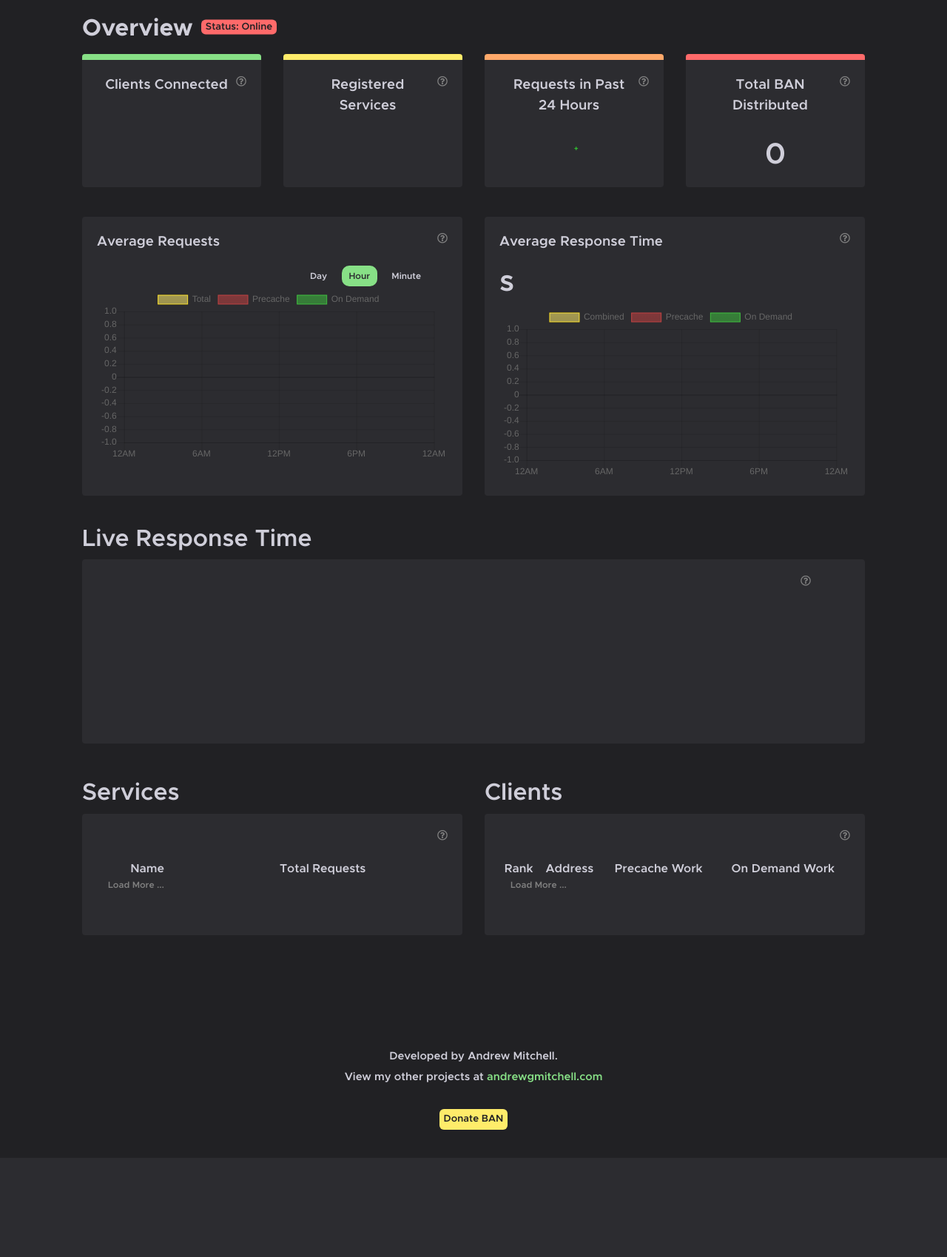
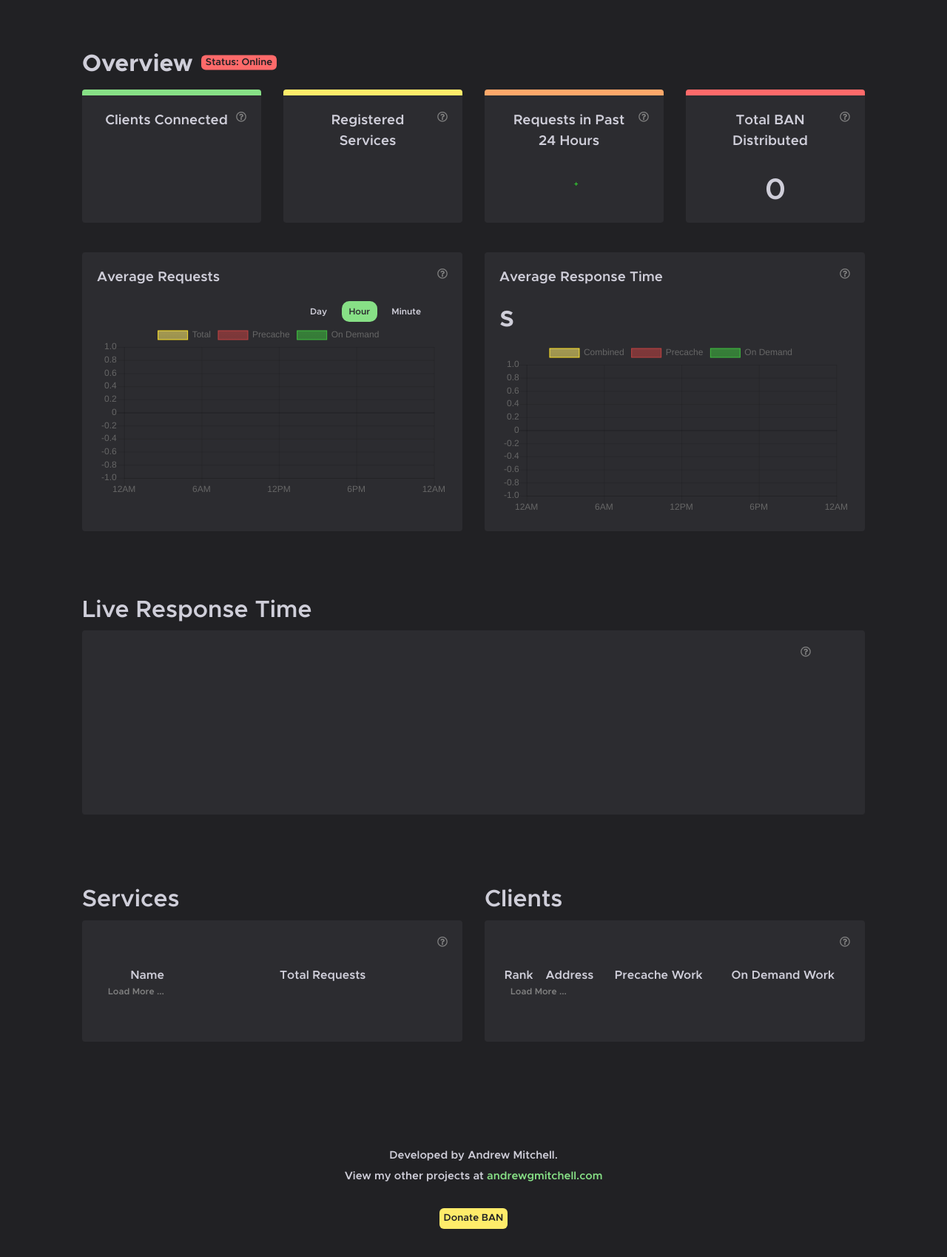
Before and after one commit to mitche50/dpow-mqtt, a Flask app: template templates/index.html in a window 1280 px wide. Shown: the part 76-1775 px from the top of the page at 74% size. Before the commit the page ends 1603 px from the top, so only its background shows below. Run offline with Flask 2, Linux system fonts and the light colour scheme; the template is opened without the code that fills it, so the values that code supplies are empty; a map, chart or similar area stays blank; parts of the project's set-up code (start-up, migrations or seed data) failed here and were passed over; some libraries are stand-ins or nearby versions.

Commit message:
Added padding to each section

```diff
--- a/templates/index.html
+++ b/templates/index.html
@@ -2,7 +2,7 @@
 {% block content %}
 <body>
 
-<div class="main-container container">
+<div class="main-container container pt-4 pt-md-5">
 <div class="status-div">
   <h2 class="overview-header">Overview</h2>
   <p id="status-indicator" class="status-indicator"></p>
@@ -161,7 +161,7 @@
   </div>
 </div>
 
-<div class="container">
+<div class="container pt-4 pt-md-5">
     <div class="row">
         <!--TODO: Add total Banano paid out-->
         <!--<div class="col">
@@ -201,7 +201,7 @@
     </div>
 </div>
 
-<div class="container service-client-container">
+<div class="container service-client-container pt-4 pt-md-5">
     <div class="row">
         <div class="col">
         <div class="row-fluid"><h2>Services</h2></div>
@@ -311,7 +311,7 @@
 </div>
 
 
-<div class="footer-text">
+<div class="footer-text pt-4 pt-md-5">
     <small>Developed by <strong>Andrew Mitchell.</strong><br>
       View my other projects at <a href="https://andrewgmitchell.com">andrewgmitchell.com</a><br><br>
       <div style="display: inline-block">
```
